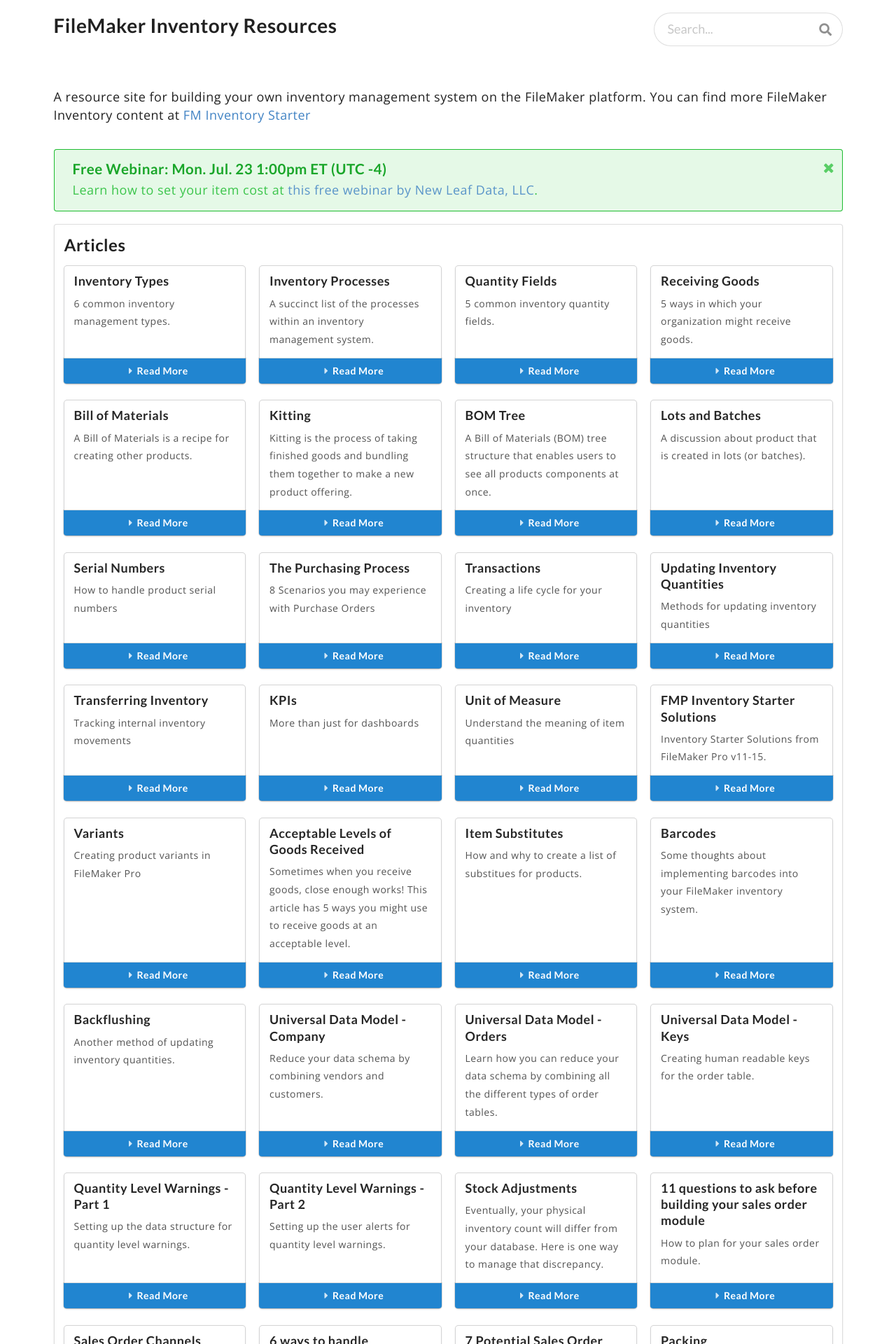
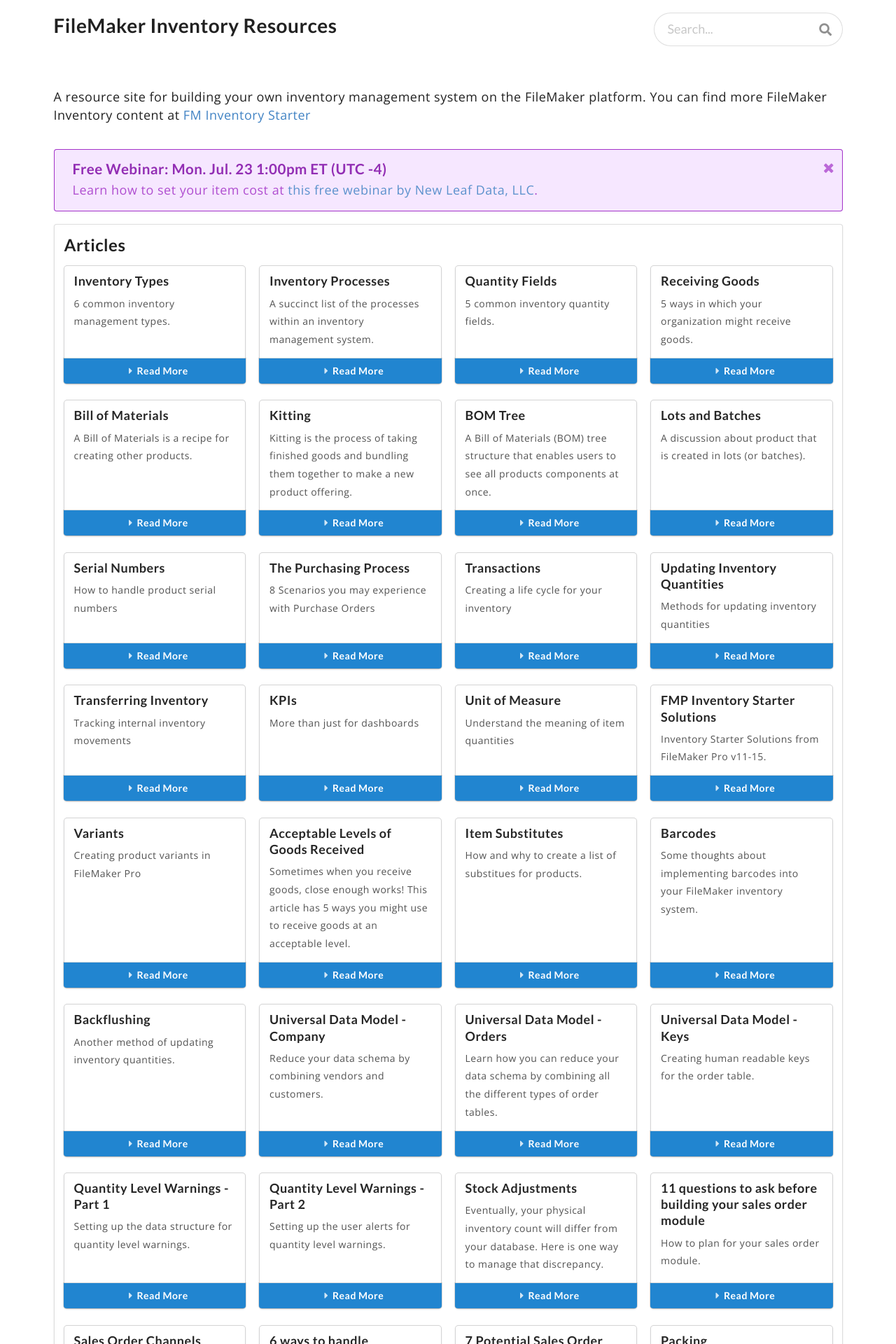
Before and after one commit to danielshanahan/FileMakerInventoryResources, a Jekyll site: the page built from index.md, in a window 1280 px wide. Shown: the top 1920 px of the page at 70% size. Built offline with Jekyll 4.4.1, drawn with Linux system fonts in a browser that asks for light colours; nearby versions of some CDN libraries.

Commit message:
Update home.html

```diff
--- a/_layouts/home.html
+++ b/_layouts/home.html
@@ -21,7 +21,7 @@
 ;
 </script>
 
-<div class="ui green message">
+<div class="ui purple message">
   <i class="close icon"></i>
   <div class="header">
     Free Webinar: Mon. Jul. 23 1:00pm ET (UTC -4)
```
